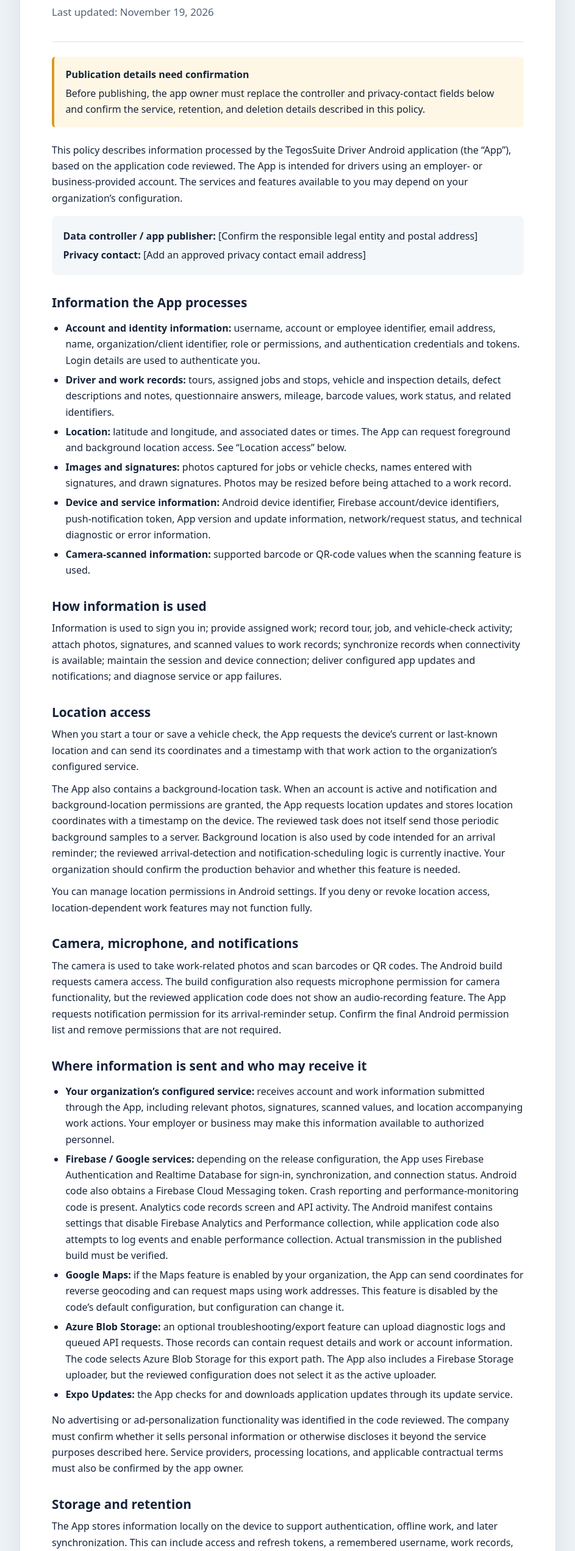
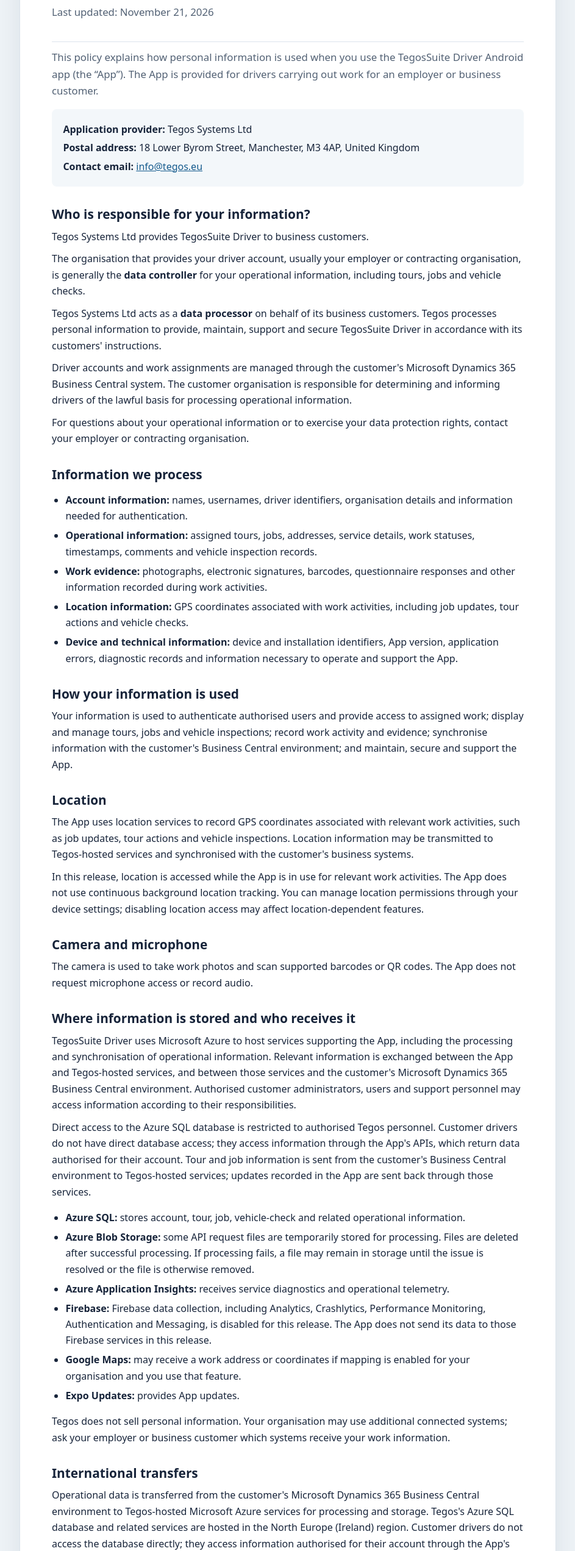
Before and after one commit to tegossystems/tegossuite-driver-privacy, a plain HTML site: page index.html in a window 1280 px wide. Shown: the part 176-2720 px from the top of the page at 61% size, without its empty margins (168-1111 px from the left). Drawn offline with Linux system fonts and the light colour scheme.

Commit message:
Update index.html

```diff
--- a/index.html
+++ b/index.html
@@ -61,16 +61,6 @@
 
       .intro { color: var(--muted); font-size: 1.05rem; }
 
-      .notice {
-        margin: 1.5rem 0;
-        padding: 1rem 1.15rem;
-        background: var(--warning);
-        border-left: 4px solid var(--warning-line);
-        border-radius: 6px;
-      }
-
-      .notice strong { display: block; margin-bottom: .25rem; }
-
       .details {
         margin: 1rem 0;
         padding: 1rem 1.15rem;
@@ -107,69 +97,86 @@
       <header>
         <p class="eyebrow">TegosSuite Driver</p>
         <h1>Privacy Policy</h1>
-        <p class="intro">Last updated: November 19, 2026</p>
+        <p class="intro">Last updated: November 21, 2026</p>
       </header>
 
-      <div class="notice" role="note">
-        <strong>Publication details need confirmation</strong>
-        Before publishing, the app owner must replace the controller and privacy-contact fields below and confirm the service, retention, and deletion details described in this policy.
+      <p class="intro">This policy explains how personal information is used when you use the TegosSuite Driver Android app (the “App”). The App is provided for drivers carrying out work for an employer or business customer.</p>
+
+      <div class="details">
+        <p><span class="label">Application provider:</span> Tegos Systems Ltd</p>
+        <p><span class="label">Postal address:</span> 18 Lower Byrom Street, Manchester, M3 4AP, United Kingdom</p>
+        <p><span class="label">Contact email:</span> <a href="mailto:info@tegos.eu">info@tegos.eu</a></p>
       </div>
 
-      <p>This policy describes information processed by the TegosSuite Driver Android application (the “App”), based on the application code reviewed. The App is intended for drivers using an employer- or business-provided account. The services and features available to you may depend on your organization’s configuration.</p>
+      <h2>Who is responsible for your information?</h2>
+      <p>Tegos Systems Ltd provides TegosSuite Driver to business customers.</p>
+      <p>The organisation that provides your driver account, usually your employer or contracting organisation, is generally the <strong>data controller</strong> for your operational information, including tours, jobs and vehicle checks.</p>
+      <p>Tegos Systems Ltd acts as a <strong>data processor</strong> on behalf of its business customers. Tegos processes personal information to provide, maintain, support and secure TegosSuite Driver in accordance with its customers' instructions.</p>
+      <p>Driver accounts and work assignments are managed through the customer's Microsoft Dynamics 365 Business Central system. The customer organisation is responsible for determining and informing drivers of the lawful basis for processing operational information.</p>
+      <p>For questions about your operational information or to exercise your data protection rights, contact your employer or contracting organisation.</p>
 
-      <div class="details">
-        <p><span class="label">Data controller / app publisher:</span> [Confirm the responsible legal entity and postal address]</p>
-        <p><span class="label">Privacy contact:</span> [Add an approved privacy contact email address]</p>
-      </div>
-
-      <h2>Information the App processes</h2>
+      <h2>Information we process</h2>
       <ul>
-        <li><strong>Account and identity information:</strong> username, account or employee identifier, email address, name, organization/client identifier, role or permissions, and authentication credentials and tokens. Login details are used to authenticate you.</li>
-        <li><strong>Driver and work records:</strong> tours, assigned jobs and stops, vehicle and inspection details, defect descriptions and notes, questionnaire answers, mileage, barcode values, work status, and related identifiers.</li>
-        <li><strong>Location:</strong> latitude and longitude, and associated dates or times. The App can request foreground and background location access. See “Location access” below.</li>
-        <li><strong>Images and signatures:</strong> photos captured for jobs or vehicle checks, names entered with signatures, and drawn signatures. Photos may be resized before being attached to a work record.</li>
-        <li><strong>Device and service information:</strong> Android device identifier, Firebase account/device identifiers, push-notification token, App version and update information, network/request status, and technical diagnostic or error information.</li>
-        <li><strong>Camera-scanned information:</strong> supported barcode or QR-code values when the scanning feature is used.</li>
+        <li><strong>Account information:</strong> names, usernames, driver identifiers, organisation details and information needed for authentication.</li>
+        <li><strong>Operational information:</strong> assigned tours, jobs, addresses, service details, work statuses, timestamps, comments and vehicle inspection records.</li>
+        <li><strong>Work evidence:</strong> photographs, electronic signatures, barcodes, questionnaire responses and other information recorded during work activities.</li>
+        <li><strong>Location information:</strong> GPS coordinates associated with work activities, including job updates, tour actions and vehicle checks.</li>
+        <li><strong>Device and technical information:</strong> device and installation identifiers, App version, application errors, diagnostic records and information necessary to operate and support the App.</li>
       </ul>
 
-      <h2>How information is used</h2>
-      <p>Information is used to sign you in; provide assigned work; record tour, job, and vehicle-check activity; attach photos, signatures, and scanned values to work records; synchronize records when connectivity is available; maintain the session and device connection; deliver configured app updates and notifications; and diagnose service or app failures.</p>
+      <h2>How your information is used</h2>
+      <p>Your information is used to authenticate authorised users and provide access to assigned work; display and manage tours, jobs and vehicle inspections; record work activity and evidence; synchronise information with the customer's Business Central environment; and maintain, secure and support the App.</p>
 
-      <h2>Location access</h2>
-      <p>When you start a tour or save a vehicle check, the App requests the device’s current or last-known location and can send its coordinates and a timestamp with that work action to the organization’s configured service.</p>
-      <p>The App also contains a background-location task. When an account is active and notification and background-location permissions are granted, the App requests location updates and stores location coordinates with a timestamp on the device. The reviewed task does not itself send those periodic background samples to a server. Background location is also used by code intended for an arrival reminder; the reviewed arrival-detection and notification-scheduling logic is currently inactive. Your organization should confirm the production behavior and whether this feature is needed.</p>
-      <p>You can manage location permissions in Android settings. If you deny or revoke location access, location-dependent work features may not function fully.</p>
+      <h2>Location</h2>
+      <p>The App uses location services to record GPS coordinates associated with relevant work activities, such as job updates, tour actions and vehicle inspections. Location information may be transmitted to Tegos-hosted services and synchronised with the customer's business systems.</p>
+      <p>In this release, location is accessed while the App is in use for relevant work activities. The App does not use continuous background location tracking. You can manage location permissions through your device settings; disabling location access may affect location-dependent features.</p>
 
-      <h2>Camera, microphone, and notifications</h2>
-      <p>The camera is used to take work-related photos and scan barcodes or QR codes. The Android build requests camera access. The build configuration also requests microphone permission for camera functionality, but the reviewed application code does not show an audio-recording feature. The App requests notification permission for its arrival-reminder setup. Confirm the final Android permission list and remove permissions that are not required.</p>
+      <h2>Camera and microphone</h2>
+      <p>The camera is used to take work photos and scan supported barcodes or QR codes. The App does not request microphone access or record audio.</p>
 
-      <h2>Where information is sent and who may receive it</h2>
+      <h2>Where information is stored and who receives it</h2>
+      <p>TegosSuite Driver uses Microsoft Azure to host services supporting the App, including the processing and synchronisation of operational information. Relevant information is exchanged between the App and Tegos-hosted services, and between those services and the customer's Microsoft Dynamics 365 Business Central environment. Authorised customer administrators, users and support personnel may access information according to their responsibilities.</p>
+      <p>Direct access to the Azure SQL database is restricted to authorised Tegos personnel. Customer drivers do not have direct database access; they access information through the App's APIs, which return data authorised for their account. Tour and job information is sent from the customer's Business Central environment to Tegos-hosted services; updates recorded in the App are sent back through those services.</p>
       <ul>
-        <li><strong>Your organization’s configured service:</strong> receives account and work information submitted through the App, including relevant photos, signatures, scanned values, and location accompanying work actions. Your employer or business may make this information available to authorized personnel.</li>
-        <li><strong>Firebase / Google services:</strong> depending on the release configuration, the App uses Firebase Authentication and Realtime Database for sign-in, synchronization, and connection status. Android code also obtains a Firebase Cloud Messaging token. Crash reporting and performance-monitoring code is present. Analytics code records screen and API activity. The Android manifest contains settings that disable Firebase Analytics and Performance collection, while application code also attempts to log events and enable performance collection. Actual transmission in the published build must be verified.</li>
-        <li><strong>Google Maps:</strong> if the Maps feature is enabled by your organization, the App can send coordinates for reverse geocoding and can request maps using work addresses. This feature is disabled by the code’s default configuration, but configuration can change it.</li>
-        <li><strong>Azure Blob Storage:</strong> an optional troubleshooting/export feature can upload diagnostic logs and queued API requests. Those records can contain request details and work or account information. The code selects Azure Blob Storage for this export path. The App also includes a Firebase Storage uploader, but the reviewed configuration does not select it as the active uploader.</li>
-        <li><strong>Expo Updates:</strong> the App checks for and downloads application updates through its update service.</li>
+        <li><strong>Azure SQL:</strong> stores account, tour, job, vehicle-check and related operational information.</li>
+        <li><strong>Azure Blob Storage:</strong> some API request files are temporarily stored for processing. Files are deleted after successful processing. If processing fails, a file may remain in storage until the issue is resolved or the file is otherwise removed.</li>
+        <li><strong>Azure Application Insights:</strong> receives service diagnostics and operational telemetry.</li>
+        <li><strong>Firebase:</strong> Firebase data collection, including Analytics, Crashlytics, Performance Monitoring, Authentication and Messaging, is disabled for this release. The App does not send its data to those Firebase services in this release.</li>
+        <li><strong>Google Maps:</strong> may receive a work address or coordinates if mapping is enabled for your organisation and you use that feature.</li>
+        <li><strong>Expo Updates:</strong> provides App updates.</li>
       </ul>
-      <p>No advertising or ad-personalization functionality was identified in the code reviewed. The company must confirm whether it sells personal information or otherwise discloses it beyond the service purposes described here. Service providers, processing locations, and applicable contractual terms must also be confirmed by the app owner.</p>
+      <p>Tegos does not sell personal information. Your organisation may use additional connected systems; ask your employer or business customer which systems receive your work information.</p>
 
-      <h2>Storage and retention</h2>
-      <p>The App stores information locally on the device to support authentication, offline work, and later synchronization. This can include access and refresh tokens, a remembered username, work records, photos or signatures attached to records, location samples, queued requests, and diagnostic logs. The App uses local persistent storage; the code does not establish that this storage is encrypted.</p>
-      <p>Signing out removes the locally stored authentication token and session-expiration value, but does not clear all local work records or the remembered username. A “Clear Local” option in the App removes the App’s local database and may delete work that has not synchronized. The Android application manifest permits application backup; whether App data is included depends on Android backup behavior and configuration.</p>
-      <p>The reviewed code does not define a general retention period for information held by the organization’s service, Firebase, or Azure. Local logs do not have a time-based deletion schedule. Queued requests have a configured 24-hour stale threshold, but cleanup occurs during retry processing, so this is not a guaranteed 24-hour deletion. The organization must specify and publish its actual retention schedule.</p>
+      <h2>International transfers</h2>
+      <p>Operational data is transferred from the customer's Microsoft Dynamics 365 Business Central environment to Tegos-hosted Microsoft Azure services for processing and storage. Tegos's Azure SQL database and related services are hosted in the North Europe (Ireland) region. Customer drivers do not access the database directly; they access information authorised for their account through the App's APIs. Direct database access is restricted to authorised Tegos personnel. Any international transfer or access from another country is subject to applicable data protection requirements and safeguards.</p>
 
-      <h2>Deletion and privacy requests</h2>
-      <p>The App provides sign-out, local-data clearing, and deletion of certain individual work records. These controls do not delete your account or guarantee deletion of information already synchronized to organizational or provider systems. No in-App account-deletion flow was identified in the reviewed code.</p>
-      <p>To request access, correction, or deletion of account or work information, contact your employer or business administrator and the privacy contact listed above. The responsible organization must confirm how requests are handled and any legal or operational retention exceptions.</p>
+      <h2>Lawful basis</h2>
+      <p>The customer organisation, as data controller, is responsible for determining and informing drivers of the lawful basis for processing operational information. Tegos processes that information on the customer's instructions as a data processor.</p>
 
-      <h2>Security</h2>
-      <p>The App and its service providers use account and device identifiers to support the service. No security method can be guaranteed to be completely secure. The organization should review the App’s credential handling, local storage, diagnostic logging, cloud configuration, and access controls before publication.</p>
+      <h2>How long information is kept</h2>
+      <p>We retain personal information for as long as necessary to provide our services, fulfil operational requirements and comply with applicable legal and contractual obligations.</p>
+      <p>We run a daily database cleanup process. Job records older than three months are deleted together with associated service records, barcodes, photographs and comments. Other information is retained according to its purpose and applicable legal and contractual requirements.</p>
+      <p>Application Insights diagnostic records are retained for up to 90 days, depending on the record type. Azure SQL automated recovery backups are retained for up to 35 days. Information held within a customer's Business Central environment is subject to that customer's own retention policies.</p>
+
+      <h2>Information stored on your device</h2>
+      <p>The App stores some information locally to support sign-in, offline work and synchronisation. This may include authentication tokens, a remembered username, work records, queued requests and diagnostic logs. Signing out removes some sign-in information but does not remove all locally stored work information or the remembered username. The App's “Clear Local” option deletes local App data and may remove work that has not synchronised.</p>
+
+      <h2>Data security</h2>
+      <p>Tegos uses technical and organisational measures intended to protect personal information against unauthorised access, loss, alteration and disclosure. No method of electronic storage or transmission can guarantee absolute security.</p>
+
+      <h2>Your rights and deletion requests</h2>
+      <p>Depending on applicable data protection law, you may have rights to access, correct, delete, restrict or object to the processing of your personal information.</p>
+      <p>To request deletion of your driver account or personal information, contact the organisation that provided your driver account. That customer organisation may submit a deletion request to Tegos at any time by contacting <a href="mailto:info@tegos.eu">info@tegos.eu</a>. Tegos will process requests for information held in its systems, subject to applicable legal, contractual and operational retention requirements.</p>
+      <p>The organisation that provided your account is responsible for reviewing the request and coordinating with Tegos Systems Ltd where necessary.</p>
+      <p>Deleting or disabling an account or work record in Business Central does not automatically delete the corresponding information from Tegos's Azure SQL database; a separate deletion request to Tegos is required. Requests are assessed according to applicable data protection requirements and legitimate retention obligations.</p>
+      <p>For questions about personal information processed directly by Tegos Systems Ltd, contact <a href="mailto:info@tegos.eu">info@tegos.eu</a>.</p>
+      <p>The App does not provide a self-service account deletion control. For questions about the deletion process, contact your employer or contracting organisation. You may also have the right to complain to the relevant data protection supervisory authority.</p>
 
       <h2>Changes to this policy</h2>
-      <p>We may update this policy when the App, its services, or applicable requirements change. The “Last updated” date will be revised when a material change is made. Please contact the responsible organization if you have questions.</p>
+      <p>We may update this Privacy Policy to reflect changes to the App, our services or applicable legal requirements. The latest version will be made available through the App or this webpage.</p>
 
       <footer>
-        <p>This policy is specific to the TegosSuite Driver Android App. Service configuration can vary by organization and release.</p>
+        <p>For questions about how your organisation uses your information, contact the data controller or your employer.</p>
       </footer>
     </main>
   </body>
```
